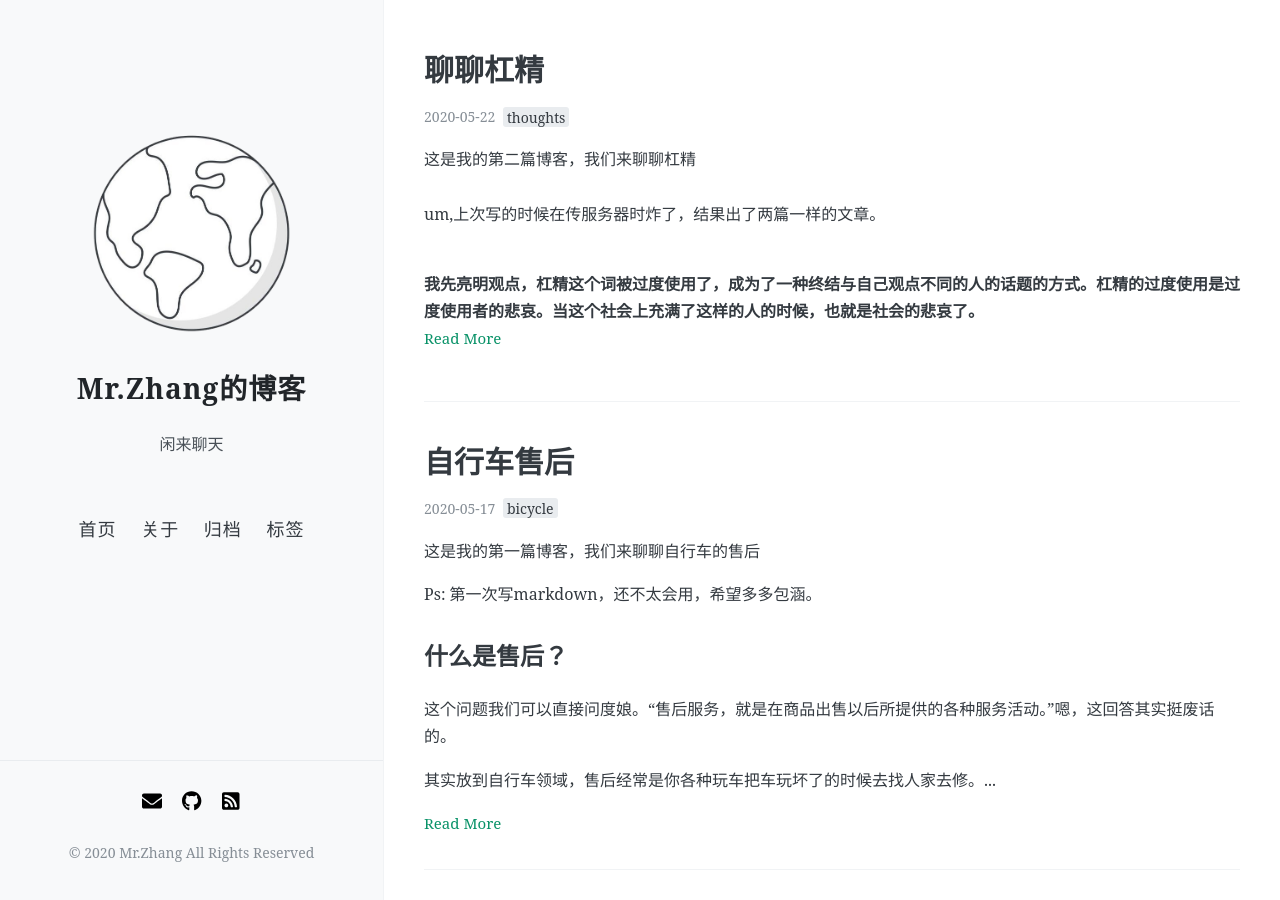
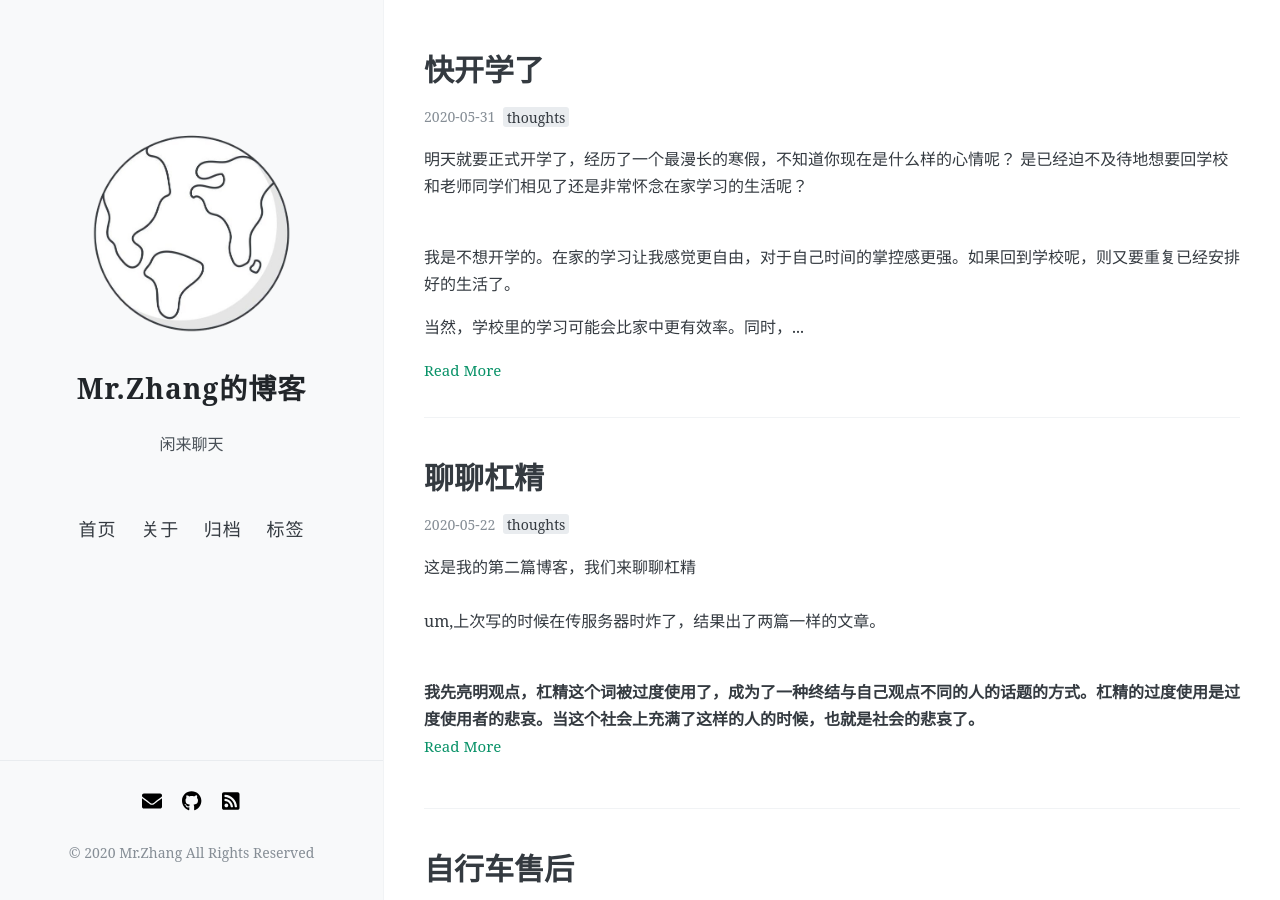
Before and after one commit to David-Zhang-test/my-blog, a Jekyll site: the page built from index.html, in a window 1280 px wide and 900 px high. Built offline with Jekyll 4.4.1, drawn with Linux system fonts in a browser that asks for light colours; nearby versions of some CDN libraries; the list of posts is cut into pages by our own code; comment, search, counter and statistics services are not loaded.

Commit message:
new blog

```diff
--- /dev/null
+++ b/_posts/2020-05-31-it's-time-for-new-term.md
@@ -0,0 +1,25 @@
+---
+layout: post
+title: 快开学了
+date: 2020-05-31
+Author: Mr.Zhang
+categories: thoughts
+tags: [thoughts]
+comments: true
+---
+
+明天就要正式开学了，经历了一个最漫长的寒假，不知道你现在是什么样的心情呢？
+是已经迫不及待地想要回学校和老师同学们相见了还是非常怀念在家学习的生活呢？
+<br/>
+<br/>
+
+
+
+我是不想开学的。在家的学习让我感觉更自由，对于自己时间的掌控感更强。如果回到学校呢，则又要重复已经安排好的生活了。
+<br/>
+
+当然，学校里的学习可能会比家中更有效率。同时，在与真真切切的人打交道起来的那种亲密感也是在家所不能比的。
+<br/>
+不管怎么说，开学了，我们又要见面了。今天我就放鸽子了。
+
+![](C:\Users\MG\Documents\GitHub\my-blog\images\2020-05-31-it's-time-for-new-term.png)
```
Also changed, not shown: _posts/2020-05-22-contrarian.md (+1 -1 lines), images/2020-05-31-it's-time-for-new-term.png (added).
